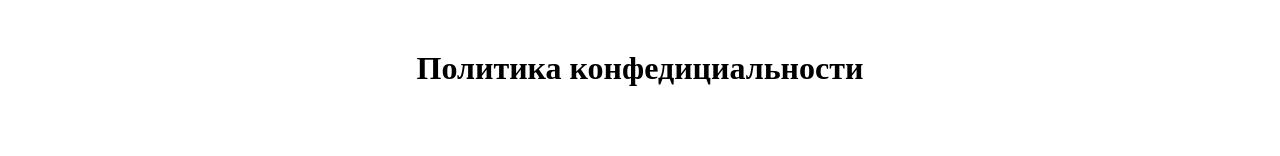
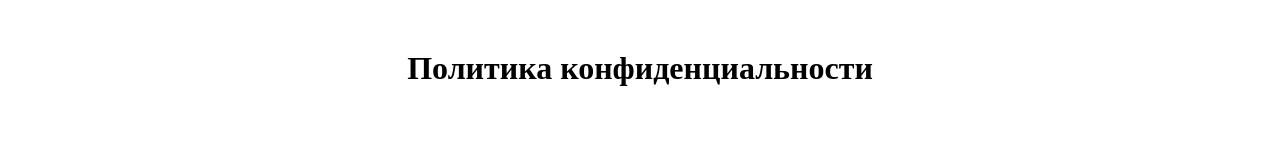
Before and after one commit to agarkovIgor/fitnes, a plain HTML site: page privacy.html in a window 1280 px wide. Shown: the top 156 px of the page. Drawn offline with Linux system fonts and the light colour scheme.

Commit message:
политика

```diff
--- a/privacy.html
+++ b/privacy.html
@@ -3,7 +3,7 @@
 <head>
   <meta charset="UTF-8">
   <meta name="viewport" content="width=device-width, initial-scale=1.0">
-  <title>Политика конфедициальности</title>
+  <title>Политика конфиденциальности</title>
   <style>
     body {
       font-family: 'Times New Roman', Times, serif;
@@ -21,7 +21,7 @@
 </head>
 <body>
   <div>
-    <h1>Политика конфедициальности</h1>
+    <h1>Политика конфиденциальности</h1>
 
       <ol>
       <li>Общие положения
```
Also changed, not shown: index.html (+1 -1 lines).
